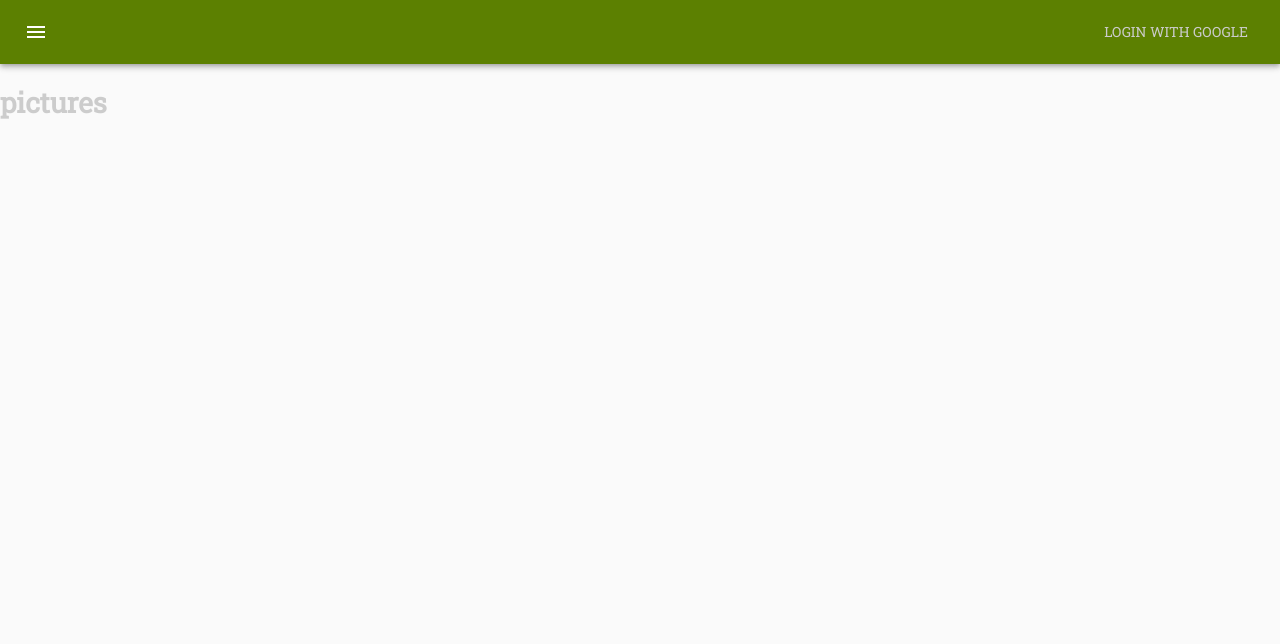
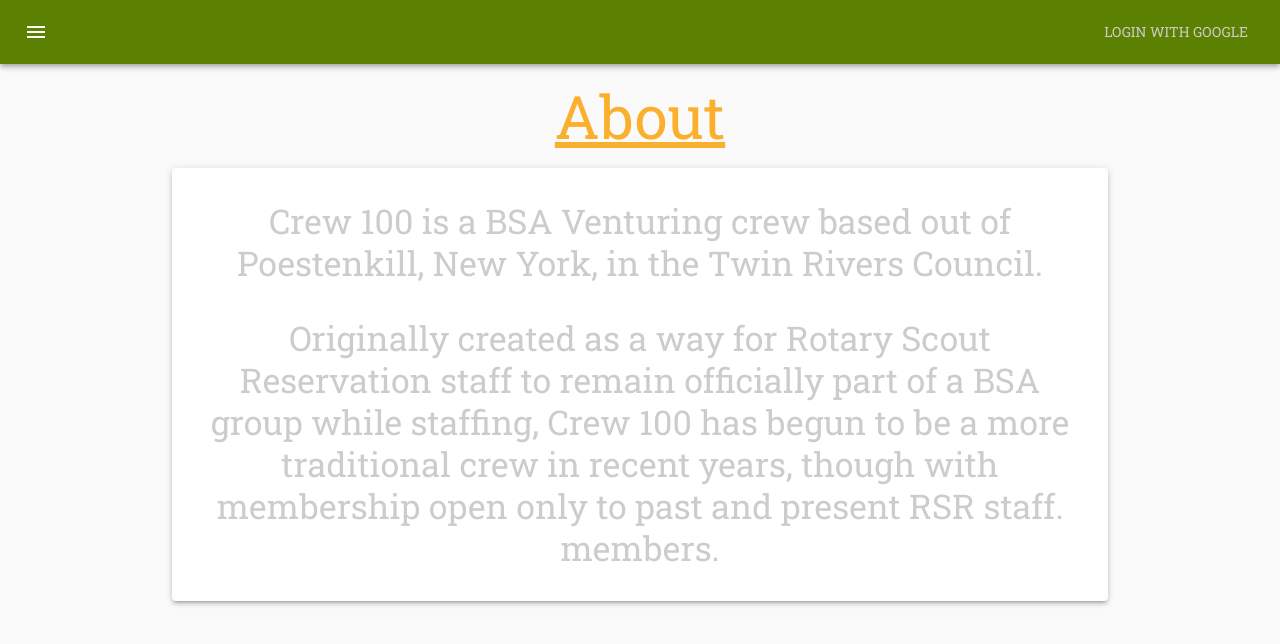
Before and after one commit to louismeunier/crew100, a Next.js app: page /about in a window 1280 px wide. Shown: the top 644 px of the page. Built offline with nearby package versions, Linux system fonts and the light colour scheme; no server answers.

Commit message:
Create About page

```diff
--- /dev/null
+++ b/components/About.tsx
@@ -0,0 +1,51 @@
+import { Grid, Paper, Typography, Divider } from "@material-ui/core";
+import { makeStyles } from "@material-ui/core/styles";
+
+const useStyles = makeStyles(theme => ({
+	wrapper: {
+		minHeight: "100%",
+		marginTop: theme.spacing(2),
+		width: "100%",
+		display: "flex",
+		alignItems: "center",
+		flexDirection: "column"
+	},
+	paper: {
+		padding: theme.spacing(2),
+		width: "75%"
+	},
+	about: {
+		padding: theme.spacing(2),
+		textAlign: "center"
+	}
+}));
+
+export default function About() {
+	const classes = useStyles();
+
+	return (
+		<div className={classes.wrapper}>
+			<Paper className={classes.paper} elevation={3}>
+				<Grid container justify="center">
+					<Grid item className={classes.about}>
+						<Typography variant="h4">
+							Crew 100 is a BSA Venturing crew based out of Poestenkill, New
+							York, in the Twin Rivers Council.
+						</Typography>
+					</Grid>
+					<Grid item>
+						<Divider />
+					</Grid>
+					<Grid item className={classes.about}>
+						<Typography variant="h4">
+							Originally created as a way for Rotary Scout Reservation staff to
+							remain officially part of a BSA group while staffing, Crew 100 has
+							begun to be a more traditional crew in recent years, though with
+							membership open only to past and present RSR staff. members.
+						</Typography>
+					</Grid>
+				</Grid>
+			</Paper>
+		</div>
+	);
+}
--- a/pages/about.tsx
+++ b/pages/about.tsx
@@ -1,11 +1,21 @@
 import React from "react";
 // Modules
 import { NextPage } from "next/types";
-// Components
-import Header from "@components/Header/Header";
+import Page from "@components/Meta/Page";
+import AboutComponent from "@components/About";
+import Head from "next/head";
 
 const About: NextPage = () => {
-	return <h1>pictures</h1>;
+	return (
+		<>
+			<Head>
+				<title>Crew 100 | About</title>
+			</Head>
+			<Page title="About">
+				<AboutComponent />
+			</Page>
+		</>
+	);
 };
 
 export default About;
```
